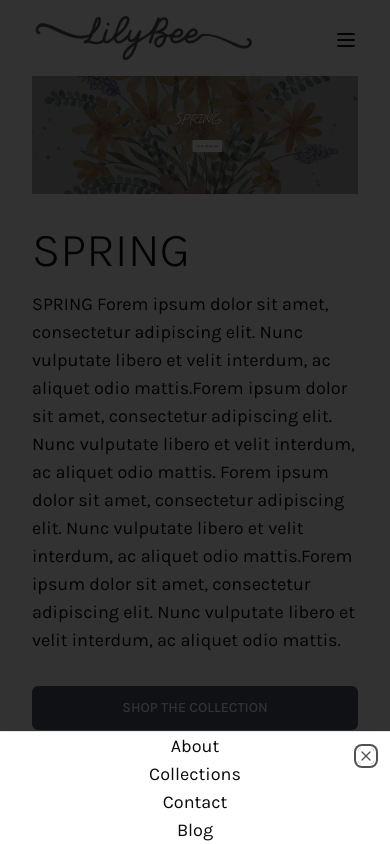
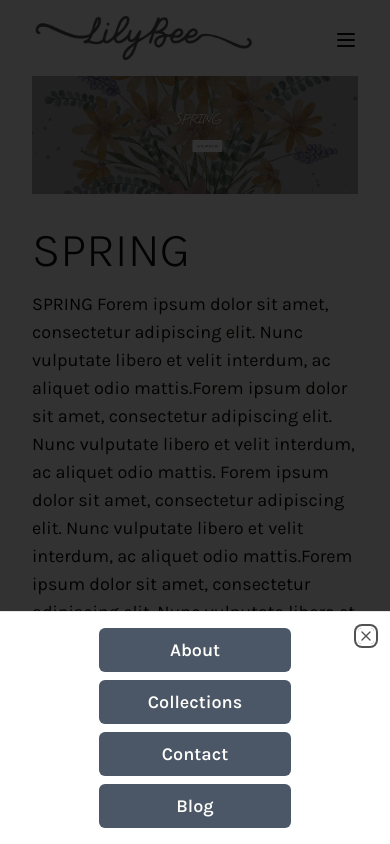
Before and after one commit to zadmin88/lilybee, a Next.js app: page / in a window 390 px wide. Both pictures are taken after a click on the button 346 px from the left and 40 px from the top of the page. Shown: the top 844 px of the page. Built offline with nearby package versions, Linux system fonts and the light colour scheme.

Commit message:
add style to mobile sheet

```diff
--- a/components/mobile-nav-item.tsx
+++ b/components/mobile-nav-item.tsx
@@ -5,7 +5,10 @@ import { usePathname } from "next/navigation";
 const MobileNavItem = ({ url }: { url: string }) => {
   const pathname = usePathname();
   return (
-    <Link className="hover:font-semibold text-lg capitalize" href={`/${url}`}>
+    <Link
+      className="bg-[#4B5666] text-mainBackground w-48 rounded-md py-2 flex items-center justify-center text-lg font-semibold capitalize"
+      href={`/${url}`}
+    >
       {url}
     </Link>
   );
--- a/components/mobile-navbar.tsx
+++ b/components/mobile-navbar.tsx
@@ -2,7 +2,7 @@ import MobileNavItem from "./mobile-nav-item";
 
 const MobileNavbar = () => {
   return (
-    <div className="flex flex-col items-center justify-center w-full">
+    <div className="flex flex-col items-center justify-center w-full gap-2 my-4">
       <MobileNavItem url="about" />
       <MobileNavItem url="collections" />
       <MobileNavItem url="contact" />
```
